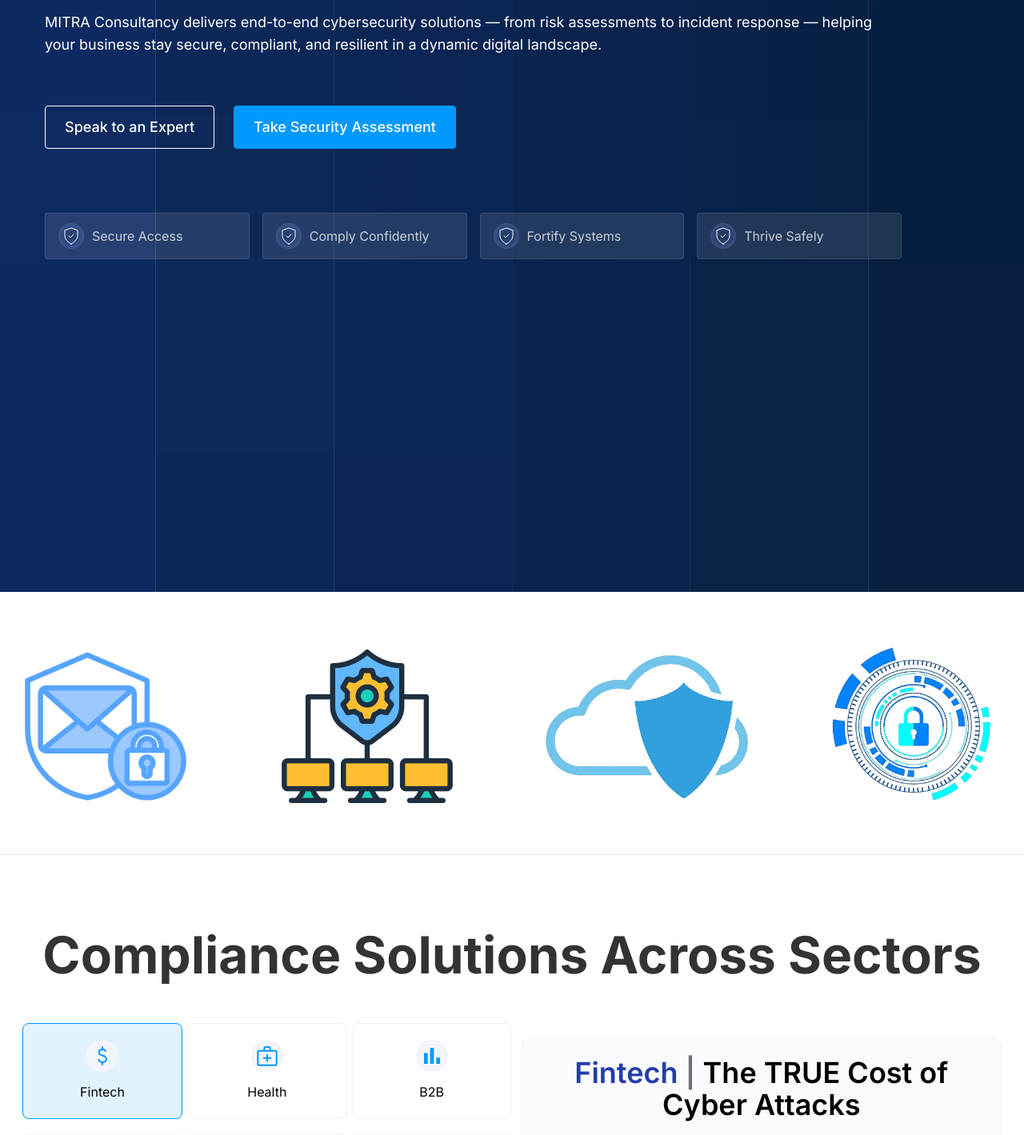
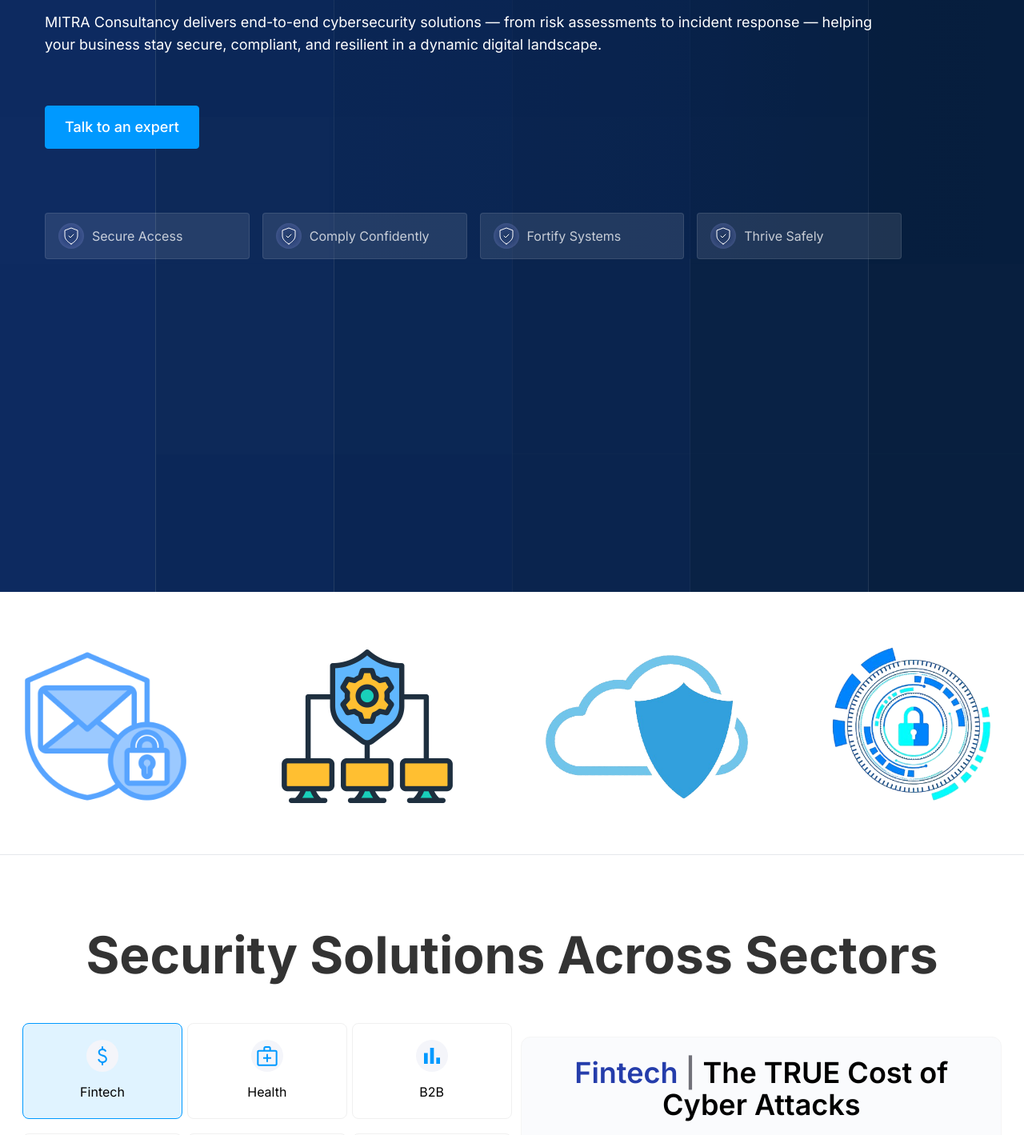
Before and after one commit to neon-lab-dev/MITR-Consultancy-Client, a Next.js app: page /security-services in a window 1280 px wide. Shown: the part 560-1979 px from the top of the page at 80% size. Built offline with nearby package versions, Linux system fonts and the light colour scheme.

Commit message:
Changed titles

```diff
--- a/src/Components/CybersecurityCompliance/ComplianceAssessment/ComplianceAssessment.tsx
+++ b/src/Components/CybersecurityCompliance/ComplianceAssessment/ComplianceAssessment.tsx
@@ -1,4 +1,4 @@
-import { ICONS, IMAGES } from "@/assets";
+import { IMAGES } from "@/assets";
 import Container from "@/Components/Shared/Container/Container";
 import Image from "next/image";
 import ComplianceAssessmentForm from "./ComplianceAssessmentForm";
@@ -20,27 +20,10 @@ const ComplianceAssessment = () => {
             Talk To Us Today
           </h1>
 
-          <div className="flex flex-col xl:flex-row gap-10 xl:gap-5 items-center justify-between mt-[60px]">
-            <div className="flex gap-24 items-center justify-center w-full xl:w-[40%]">
-              <div className="text-neutral-145">
-                <Image src={ICONS.medal} alt="medal" className="" />
-                <h1 className={`font-extrabold text-[36px] text-center mt-6`}>
-                  4.8/5
-                </h1>
-                <p className="text-sm mt-2">Average Rating</p>
-              </div>
-
-              <div className="text-neutral-145">
-                <Image src={ICONS.satisfied} alt="medal" className="" />
-                <h1 className={`font-extrabold text-[36px] text-center mt-6`}>
-                  99%
-                </h1>
-                <p className="text-sm mt-2">Satisfaction Rate</p>
-              </div>
-            </div>
+          <div className="flex items-center justify-between mt-[60px]">
 
             <ComplianceAssessmentForm />
-          </div>
+            </div>
         </div>
       </Container>
     </div>
--- a/src/Components/CybersecurityCompliance/ComplianceAssessment/ComplianceAssessmentForm.tsx
+++ b/src/Components/CybersecurityCompliance/ComplianceAssessment/ComplianceAssessmentForm.tsx
@@ -63,7 +63,7 @@ const ComplianceAssessmentForm = () => {
     `${baseInputClass} ${hasError ? "border-red-500" : "border-gray-300"}`;
 
   return (
-    <div className="bg-neutral-150 rounded-xl p-6 font-Inter shadow-[0px_0px_50px_-13px_rgba(0,0,0,0.20)] w-full xl:w-[60%]">
+    <div className="bg-neutral-150 rounded-xl p-6 font-Inter shadow-[0px_0px_50px_-13px_rgba(0,0,0,0.20)] w-full xl:w-[60%] mx-auto">
       <form
         ref={form}
         onSubmit={handleSubmit(sendEmail)}
--- a/src/Components/CybersecurityCompliance/ComplianceSolutions/ComplianceSolutions.tsx
+++ b/src/Components/CybersecurityCompliance/ComplianceSolutions/ComplianceSolutions.tsx
@@ -4,7 +4,7 @@ import Container from "@/Components/Shared/Container/Container";
 import Image from "next/image";
 import React, { useState } from "react";
 
-const ComplianceSolutions = () => {
+const ComplianceSolutions = ({heading} : {heading: string}) => {
   const [activeTab, setActiveTab] = useState("Fintech");
 
   const complianceSolutions = [
@@ -319,7 +319,7 @@ const ComplianceSolutions = () => {
           <h1
             className={`font-bold text-neutral-10 text-[32px] md:text-[50px] xl:text-[64px] leading-normal md:leading-[49.68px] capitalize text-center`}
           >
-            Compliance Solutions Across Sectors
+            {heading}
           </h1>
 
           <div className="flex flex-col xl:flex-row items-center gap-6 mt-[60px]">
--- a/src/Components/CybersecurityCompliance/CybersecurityComplianceHero/CybersecurityComplianceHero.tsx
+++ b/src/Components/CybersecurityCompliance/CybersecurityComplianceHero/CybersecurityComplianceHero.tsx
@@ -51,12 +51,12 @@ const CybersecurityComplianceHero = () => {
                 in the digital age.
               </p>
               <div className="flex flex-col md:flex-row items-center justify-center xl:justify-start gap-4 xl:gap-6 mt-5 md:mt-9 xl:mt-[62px]">
-                <Button
+                {/* <Button
                   handleClick={() => setIsContactUsModalOpen(true)}
                   variant="secondary"
                   title="Speak to an Expert"
                   classNames="w-full md:w-auto"
-                />
+                /> */}
                 <Button
                   handleClick={() =>
                     document
@@ -64,7 +64,7 @@ const CybersecurityComplianceHero = () => {
                       ?.scrollIntoView({ behavior: "smooth" })
                   }
                   variant="primary"
-                  title="Take Compliance Assessment"
+                  title="Talk to an Expert"
                   classNames="w-full sm:w-auto"
                 />
               </div>
--- a/src/Components/CybersecurityCompliance/SecureCompliance/SecureCompliance.tsx
+++ b/src/Components/CybersecurityCompliance/SecureCompliance/SecureCompliance.tsx
@@ -505,7 +505,7 @@ const SecureCompliance = () => {
                   ?.scrollIntoView({ behavior: "smooth" })
               }
               variant="primary"
-              title="Take Compliance Assessment"
+              title="Talk To Us"
               classNames="w-auto px-16 py-[10px]"
             />
           </div>
--- a/src/Components/Security/SecurityHero/SecurityHero.tsx
+++ b/src/Components/Security/SecurityHero/SecurityHero.tsx
@@ -51,12 +51,12 @@ const SecurityHero = () => {
               landscape.
             </p>
             <div className="flex flex-col md:flex-row items-center justify-center xl:justify-start gap-4 xl:gap-6 mt-5 md:mt-9 xl:mt-[62px]">
-              <Button
+              {/* <Button
                 handleClick={() => setIsContactUsModalOpen(true)}
                 variant="secondary"
                 title="Speak to an Expert"
                 classNames="w-full md:w-auto"
-              />
+              /> */}
               <Button
                 handleClick={() =>
                   document
@@ -64,7 +64,7 @@ const SecurityHero = () => {
                     ?.scrollIntoView({ behavior: "smooth" })
                 }
                 variant="primary"
-                title="Take Security Assessment"
+                title="Talk to an expert"
                 classNames="w-full md:w-auto"
               />
             </div>
--- a/src/app/(commonLayout)/compliance-services/page.tsx
+++ b/src/app/(commonLayout)/compliance-services/page.tsx
@@ -45,7 +45,7 @@ const CybersecurityCompliance = () => {
           </div>
         </Container>
       </div>
-      <ComplianceSolutions />
+      <ComplianceSolutions heading="Compliance Solutions Across Sectors" />
       <SecureCompliance />
       <TrustAndResults />
       <ComplianceAssessment />
--- a/src/app/(commonLayout)/security-services/page.tsx
+++ b/src/app/(commonLayout)/security-services/page.tsx
@@ -95,7 +95,7 @@ const SecurityPage = () => {
           </div>
         </Container>
       </div>
-      <ComplianceSolutions />
+      <ComplianceSolutions heading="Security Solutions Across Sectors" />
       <SecurityService />
       <ComplianceAssessment />
       <MitrasEdge />
```
